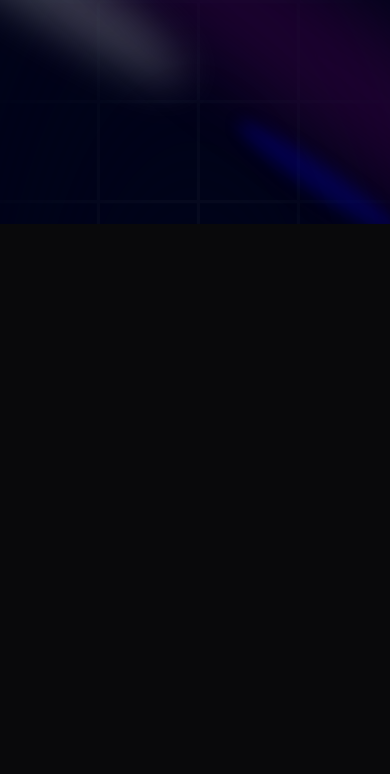
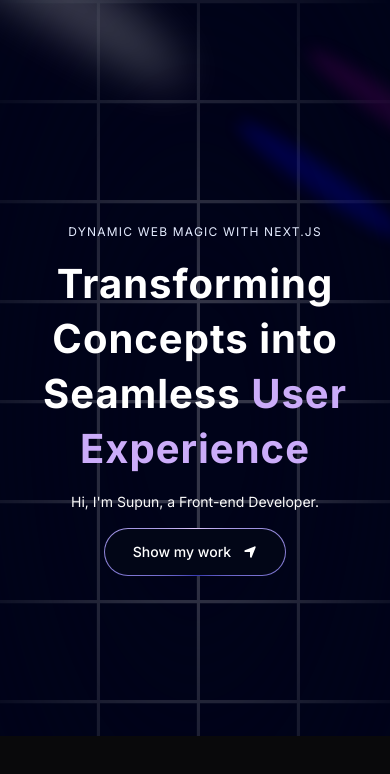
Before and after one commit to VSupunK/NextJS-Portfolio, a Next.js app: page / in a window 390 px wide. Shown: the top 774 px of the page. Built offline with nearby package versions, Linux system fonts and the light colour scheme.

Commit message:
Hero page Updated

```diff
--- a/app/layout.tsx
+++ b/app/layout.tsx
@@ -1,22 +1,14 @@
 import type { Metadata } from "next";
-import localFont from "next/font/local";
+import { Inter } from "next/font/google";
+
 import "./globals.css";
 import { ThemeProvider } from "./provider";
 
-const geistSans = localFont({
-  src: "./fonts/GeistVF.woff",
-  variable: "--font-geist-sans",
-  weight: "100 900",
-});
-const geistMono = localFont({
-  src: "./fonts/GeistMonoVF.woff",
-  variable: "--font-geist-mono",
-  weight: "100 900",
-});
+const inter = Inter({ subsets: ["latin"] });
 
 export const metadata: Metadata = {
-  title: "Supun's Portfolio",
-  description: "Modern JS portfolio",
+  title: "Adrian's Portfolio",
+  description: "Modern & Minimal JS Mastery Portfolio",
 };
 
 export default function RootLayout({
@@ -25,10 +17,11 @@
   children: React.ReactNode;
 }>) {
   return (
-    <html lang="en">
-      <body
-        className={`${geistSans.variable} ${geistMono.variable} antialiased`}
-      >
+    <html lang="en" suppressHydrationWarning>
+      <head>
+        <link rel="icon" href="/jsm-logo.png" sizes="any" />
+      </head>
+      <body className={inter.className}>
         <ThemeProvider
           attribute="class"
           defaultTheme="dark"
--- a/components/Hero.tsx
+++ b/components/Hero.tsx
@@ -1,27 +1,49 @@
 import React from 'react'
 import { Spotlight } from './ui/Spotlight'
+import { TextGenerateEffect } from './ui/TextGenerateEffects'
+import MagicButton from './ui/MagicButton'
+import { FaLocationArrow } from 'react-icons/fa6'
 
 const Hero = () => {
     return (
         <div className='pb-20 pt-36'>
             <div>
-                <Spotlight className='-top-40 -left-10 md:-left-32 md:-top-20 h-screen' fill='white' />
-                <Spotlight className='top-10 left-full h-[80vh] w-[50-vw]' fill='purple' />
-                <Spotlight className='top-28 left-80 h-[80vh] w-[50vw]' fill='blue' />
+                <Spotlight
+                    className="-top-40 -left-10 md:-left-32 md:-top-20 h-screen"
+                    fill="white"
+                />
+                <Spotlight
+                    className="h-[80vh] w-[50vw] top-10 left-full"
+                    fill="purple"
+                />
+                <Spotlight className="left-80 top-28 h-[80vh] w-[50vw]" fill="blue" />
             </div>
 
-            <div className="h-screen w-full dark:bg-black-100 bg-white  dark:bg-grid-white/[0.03] bg-grid-black/[0.2] flex items-center justify-center absolute top-0 left-0">
+            <div className="h-screen w-full dark:bg-black-100 bg-white  dark:bg-grid-white/[0.2] absolute top-0 left-0 bg-grid-black-100/[0.2] flex items-center justify-center">
 
                 <div className="absolute pointer-events-none inset-0 flex items-center justify-center dark:bg-black-100 bg-white [mask-image:radial-gradient(ellipse_at_center,transparent_20%,black)]">
                 </div>
-
+            </div>
                 <div className='flex justify-center relative my-20 z-10'>
                     <div className='max-w-[89vw] md:max-w-2xl lg:max-w-[60vw] flex flex-col items-center justify-center'>
                         <h2 className='uppercase tracking-widest text-xs text-center text-blue-100 max-w-80 '>Dynamic Web Magic with Next.js</h2>
+
+                        <TextGenerateEffect
+                            className='text-center text-[40px] md:text-5xl lg:text-6xl'
+                            words='Transforming Concepts into Seamless User Experience' />
+
+                        <p className='text-center md:tracking-wider mb-4 text-sm md:text-lg lg:text-2xl'>
+                            Hi, I&apos;m Supun, a Front-end Developer.
+                        </p>
+
+                        <a href="#about">
+                            <MagicButton
+                            title="Show my work"
+                            icon={<FaLocationArrow/>} position='right'/>
+                        </a>
                     </div>
                 </div>
             </div>
-        </div>
     )
 }
 
--- /dev/null
+++ b/components/ui/MagicButton.tsx
@@ -0,0 +1,20 @@
+import React from 'react'
+
+function MagicButton({
+    title, icon, position, handleClick, otherClasses
+}: {
+    title: string; icon: React.ReactNode, position: string; handleClick?: () => void; otherClasses?: string;
+}) {
+  return (
+    <button className="relative inline-flex h-12 w-full overflow-hidden rounded-full p-[1px] focus:outline-none focus:ring-2 focus:ring-slate-400 focus:ring-offset-2 focus:ring-offset-slate-50 md:w-60 md:mt-10">
+  <span className="absolute inset-[-1000%] animate-[spin_2s_linear_infinite] bg-[conic-gradient(from_90deg_at_50%_50%,#E2CBFF_0%,#393BB2_50%,#E2CBFF_100%)]" />
+  <span className={`inline-flex h-full w-full cursor-pointer items-center justify-center rounded-full bg-slate-950 px-7 py-1 text-sm font-medium text-white backdrop-blur-3xl gap-3 ${otherClasses}`}>
+    {position === 'left' && icon}
+    {title}
+    {position === 'right' && icon}
+  </span>
+</button>
+  )
+}
+
+export default MagicButton
--- /dev/null
+++ b/components/ui/TextGenerateEffects.tsx
@@ -0,0 +1,62 @@
+"use client";
+import { useEffect } from "react";
+import { motion, stagger, useAnimate } from "framer-motion";
+import { cn } from "@/lib/utils";
+
+export const TextGenerateEffect = ({
+  words,
+  className,
+  filter = true,
+  duration = 0.5,
+}: {
+  words: string;
+  className?: string;
+  filter?: boolean;
+  duration?: number;
+}) => {
+  const [scope, animate] = useAnimate();
+  let wordsArray = words.split(" ");
+  useEffect(() => {
+    animate(
+      "span",
+      {
+        opacity: 1,
+        filter: filter ? "blur(0px)" : "none",
+      },
+      {
+        duration: duration ? duration : 1,
+        delay: stagger(0.2),
+      }
+    );
+  }, [scope.current]);
+
+  const renderWords = () => {
+    return (
+      <motion.div ref={scope}>
+        {wordsArray.map((word, idx) => {
+          return (
+            <motion.span
+              key={word + idx}
+              className={`${idx > 3 ? 'text-purple' : 'dark:text-white text-black'} opacity-0`}
+              style={{
+                filter: filter ? "blur(10px)" : "none",
+              }}
+            >
+              {word}{" "}
+            </motion.span>
+          );
+        })}
+      </motion.div>
+    );
+  };
+
+  return (
+    <div className={cn("font-bold", className)}>
+      <div className="my-4">
+        <div className=" dark:text-white text-black leading-snug tracking-wide">
+          {renderWords()}
+        </div>
+      </div>
+    </div>
+  );
+};
--- a/package.json
+++ b/package.json
@@ -16,6 +16,7 @@
     "next-themes": "^0.3.0",
     "react": "^18",
     "react-dom": "^18",
+    "react-icons": "^5.3.0",
     "tailwind-merge": "^2.5.2",
     "tailwindcss-animate": "^1.0.7"
   },
```
Also changed, not shown: components/ui/FloatingNav.tsx (added), 1 other file (tests, documents, lock files or other folders). Lines whose indentation alone changed are shown as unchanged.
